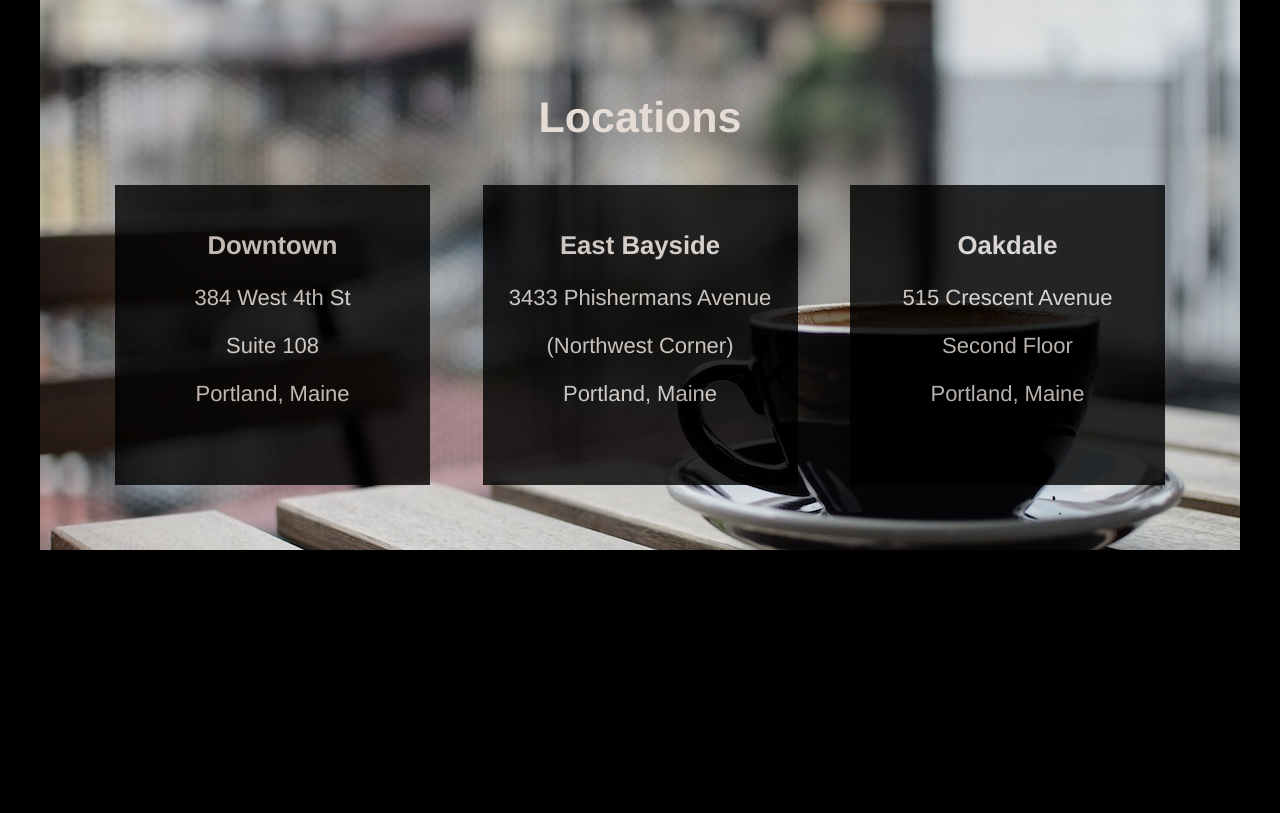
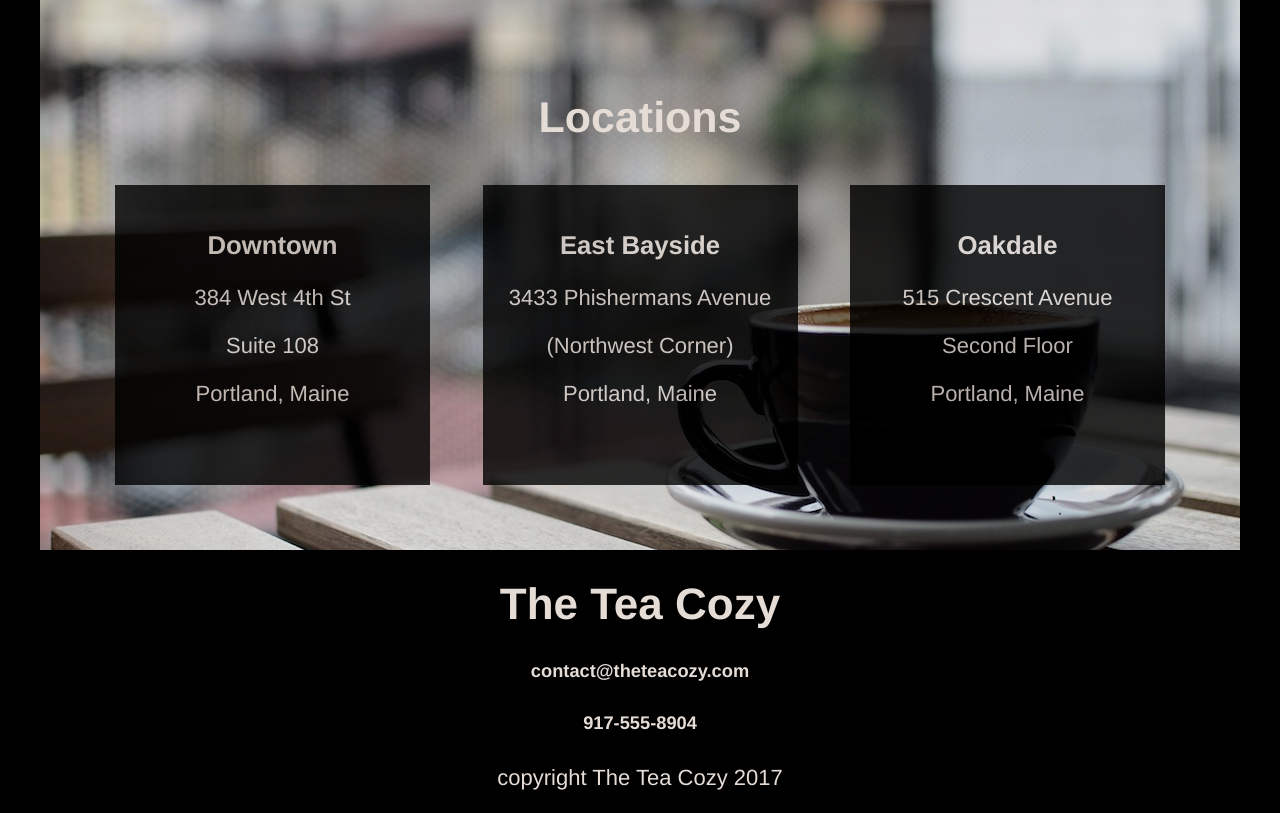
Before and after one commit to daria-sanchez/tea-cozy, a plain HTML site: page index.html in a window 1280 px wide. Shown: the part 1613-2426 px from the top of the page. Before the commit the page ends 2163 px from the top, so only its background shows below. Drawn offline with Linux system fonts and the light colour scheme.

Commit message:
add contact and footer

```diff
--- a/index.html
+++ b/index.html
@@ -85,5 +85,15 @@
             </div>
         </div>
     </div>
+    <div class="contact">
+        <h1>The Tea Cozy</h1>
+        <h5>contact@theteacozy.com</h5>
+        <h5>917-555-8904</h5>
+        </div>
+
+        <footer>
+            <p>copyright The Tea Cozy 2017</p>
+        </footer>
+    </div>
 </body>
 </html>
```
